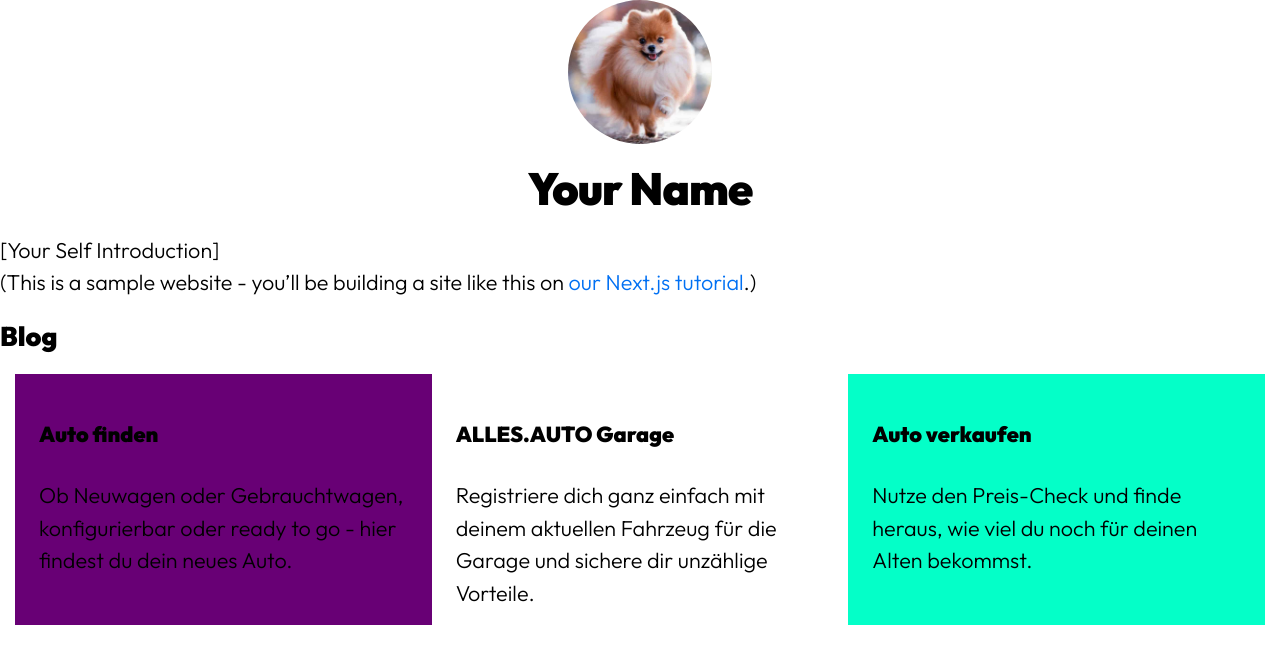
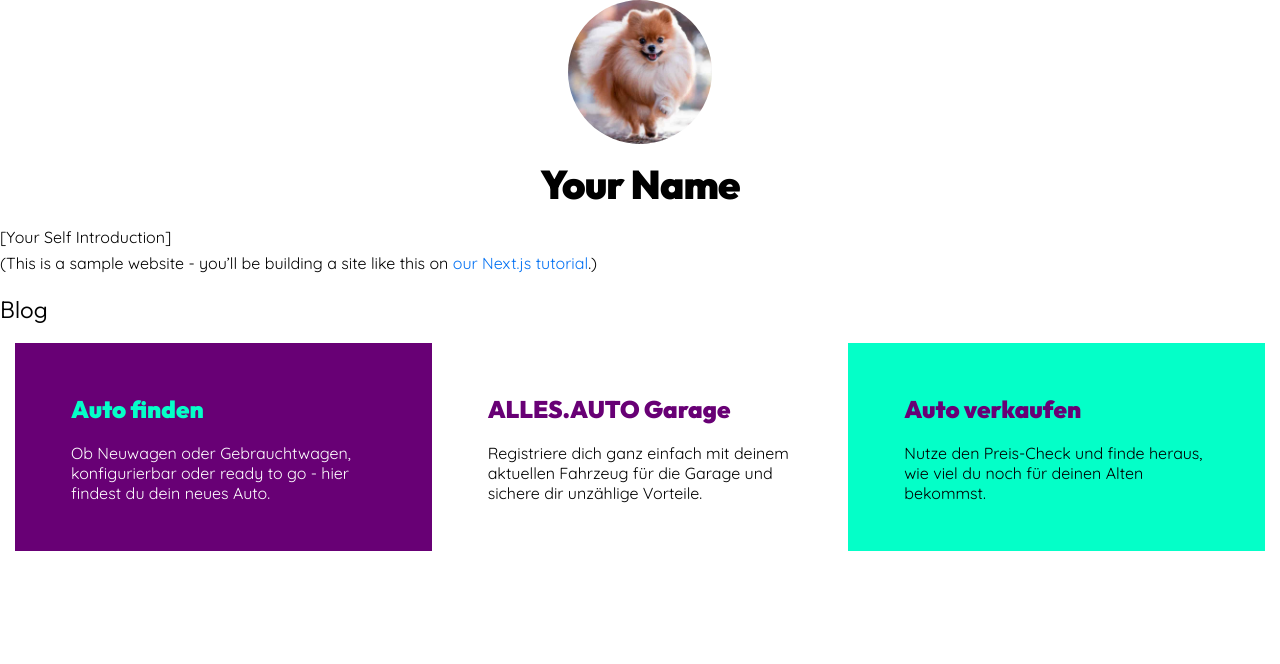
Before and after one commit to sofiapuch/nextjs-playground, a Next.js app: page / in a window 1280 px wide. Shown: the top 664 px of the page. Built offline with nearby package versions, Linux system fonts and the light colour scheme.

Commit message:
Update classes on card tout, add typography styles

```diff
--- a/components/UI/molecules/cards/CardTout.js
+++ b/components/UI/molecules/cards/CardTout.js
@@ -4,10 +4,9 @@ const CardTout = (props) => {
   const { title, description, modifier, link } = props.card;
 
   return (
-    // <div className={`card-tout card-tout--${modifier}`}>
-    <div className={styles[`card-tout--${modifier}`]}>
-      <h4>{title}</h4>
-      <p>{description}</p>
+    <div className={`${styles['card-tout']} ${styles[`card-tout--${modifier}`]}`}>
+      <h4 className={styles['card-tout__title']}>{title}</h4>
+      <p className={styles['card-tout__caption']}>{description}</p>
     </div>
   )
 }
--- a/components/UI/molecules/cards/cardTout.module.scss
+++ b/components/UI/molecules/cards/cardTout.module.scss
@@ -1,21 +1,34 @@
-/* .card-tout {
+@import '../../../../styles/type-styles';
+
+.card-tout {
   height: 100%;
-  padding: 8px 16px;
-} */
+  padding: 48px 56px;
 
-.card-tout--light {
-  height: 100%;
-  padding: 16px 24px;
+  &__title {
+    color: #680075;
   }
 
-.card-tout--primary {
-  height: 100%;
-  padding: 16px 24px;
+  &--primary {
     background-color: #680075;
+
+    .card-tout__title {
+      color: #04FFC8;
     }
 
-.card-tout--secondary {
-  height: 100%;
-  padding: 16px 24px;
+    .card-tout__caption {
+      color: #fff;
+    }
+  }
+
+  &--secondary {
     background-color: #04FFC8;
+
+    .card-tout__title {
+      color: #680075;
     }
+  }
+
+  &__caption {
+    @extend %card-caption;
+  }
+}
--- /dev/null
+++ b/styles/_reset.scss
@@ -0,0 +1,8 @@
+%elementreset {
+  border: 0;
+  font: inherit;
+  font-size: 100%;
+  margin: 0;
+  padding: 0;
+  vertical-align: baseline;
+}
--- /dev/null
+++ b/styles/_type-styles.scss
@@ -0,0 +1,34 @@
+$outfit-font: 'Outfit', sans-serif;
+$quicksand-font: 'Quicksand', sans-serif;
+
+%heading01 {
+  font-family: $outfit-font;
+  font-size: 32px;
+  font-weight: 900;
+}
+
+%heading02 {
+  font-family: $outfit-font;
+  font-size: 32px;
+  font-weight: 300;
+}
+
+%heading04 {
+  font-family: $outfit-font;
+  font-size: 24px;
+  font-weight: 900;
+}
+
+%card-caption {
+  font-family: $quicksand-font;
+  font-size: 16px;
+  line-height: 20px;
+  font-weight: normal;
+}
+
+%body-style {
+  font-family: $quicksand-font;
+  font-size: 16px;
+  line-height: 26px;
+  font-weight: normal;
+}
--- a/styles/global.scss
+++ b/styles/global.scss
@@ -1,14 +1,18 @@
-@import url('https://fonts.googleapis.com/css2?family=Outfit:wght@300;900&display=swap');
+/* Fonts */
+
+@import url('https://fonts.googleapis.com/css2?family=Outfit:wght@300;900&family=Quicksand&display=swap');
+
+/* Global styles for elements */
+
+@import '_reset';
+@import '_type-styles';
+
+/* Global styles */
 
 html,
 body {
   padding: 0;
   margin: 0;
-  // font-family: -apple-system, BlinkMacSystemFont, Segoe UI, Roboto, Oxygen, Ubuntu,
-  //   Cantarell, Fira Sans, Droid Sans, Helvetica Neue, sans-serif;
-  font-family: 'Outfit', sans-serif;
-  line-height: 1.6;
-  font-size: 18px;
 }
 
 * {
@@ -16,6 +20,7 @@ body {
 }
 
 a {
+  @extend %body-style;
   color: #0070f3;
   text-decoration: none;
 }
@@ -30,5 +35,29 @@ img {
 }
 
 p {
-  margin: 0;
+  @extend %body-style;
+  @extend %elementreset;
 }
+
+/* Headings */
+
+h1,
+h2,
+h4 {
+  @extend %elementreset;
+}
+
+h1 {
+  @extend %heading01;
+  margin: 16px auto 32px;
+}
+
+h2 {
+  @extend %heading02;
+  margin: 8px auto 16px;
+}
+
+h4 {
+  @extend %heading04;
+  margin-bottom: 16px;
+}
```
Also changed, not shown: stories/styleguide/typography.module.scss (added, +17 -0 lines), 1 other file (tests, documents, lock files or other folders). Lines whose indentation alone changed are shown as unchanged.
